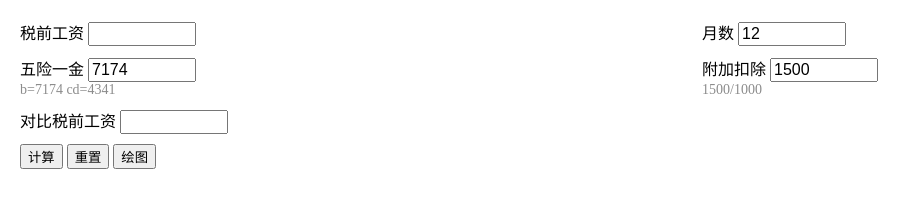
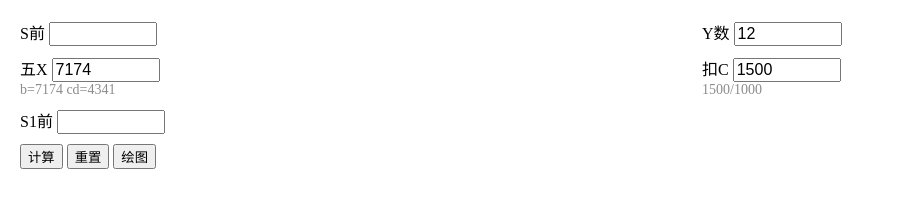
Before and after one commit to tu123dou/line.github.io, a plain HTML site: page index.html in a window 1280 px wide. Shown: the whole page, without its empty margins (0-921 px from the left). Drawn offline with nearby package versions, Linux system fonts and the light colour scheme.

Commit message:
更改文

```diff
--- a/index.html
+++ b/index.html
@@ -50,25 +50,25 @@
 <body>
   <div id="form">
     <div class="line">
-      <label from="S">税前工资</label>
+      <label from="S">S前</label>
       <input type="number" name="S">
     </div>
     <div class="line">
-      <label from="Y">月数</label>
+      <label from="Y">Y数</label>
       <input type="number" name="Y" value="12">
     </div>
     <div class="line">
-      <label from="W">五险一金</label>
+      <label from="W">五X</label>
       <input type="number" name="W" value="7174">
       <div class="desc">b=7174 cd=4341</div>
     </div>
     <div class="line">
-      <label from="K">附加扣除</label>
+      <label from="K">扣C</label>
       <input type="number" name="K" value="1500">
       <div class="desc">1500/1000</div>
     </div>
     <div class="line">
-      <label from="S1">对比税前工资</label>
+      <label from="S1">S1前</label>
       <input type="number" name="S1">
     </div>
     <div class="sLine">
@@ -148,7 +148,7 @@
 
     function submitForm() {
       let { total, tax } = computeTotal()
-      let str = `税后总收入: ${total}, 总共缴税: ${tax}`
+      let str = `最终: ${total}, tax: ${tax}`
       if(getValue('S1')){
         let { total: total1 } = computeTotal(getValue('S1'))
         str += `, diff: ${(total1-total).toFixed(0)}`
```
